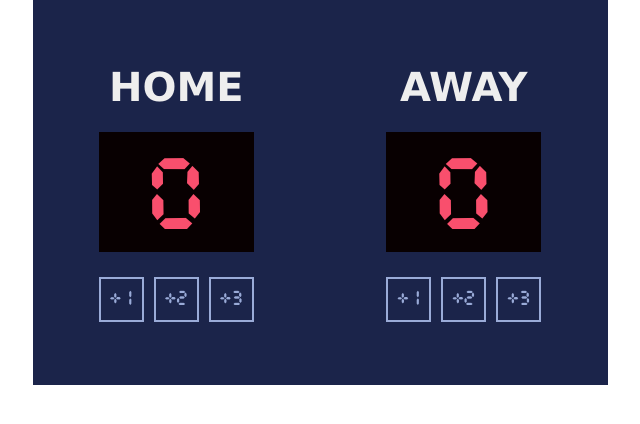
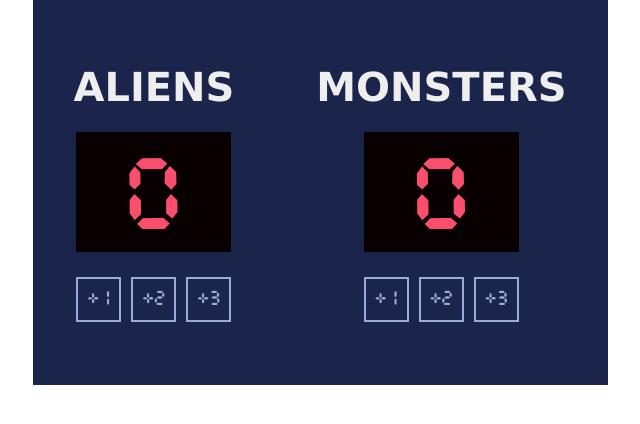
Before and after one commit to devavratravetkar/basketball-scoreboard, a plain HTML site: page index.html in a window 1280 px wide. Shown: the whole page, without its empty margins (320-960 px from the left). Drawn offline with Linux system fonts and the light colour scheme.

Commit message:
update edition: ALIENS vs MONSTERS

```diff
--- a/index.html
+++ b/index.html
@@ -5,7 +5,7 @@
     <body>
         <div class="container">
             <div class="side">
-                <h3>HOME</h3>
+                <h3>ALIENS</h3>
                 <p id="home-score">0</p>
                 <div class="buttons">
                     <button id="home-btn-1" onclick="homePlusOne()">+1</button>
@@ -14,7 +14,7 @@
                 </div>
             </div>
             <div class="side">
-                <h3>AWAY</h3>
+                <h3>MONSTERS</h3>
                 <p id="guest-score">0</p>
                 <div class="buttons">
                     <button id="guest-btn-1" onclick="guestPlusOne()">+1</button>
```
